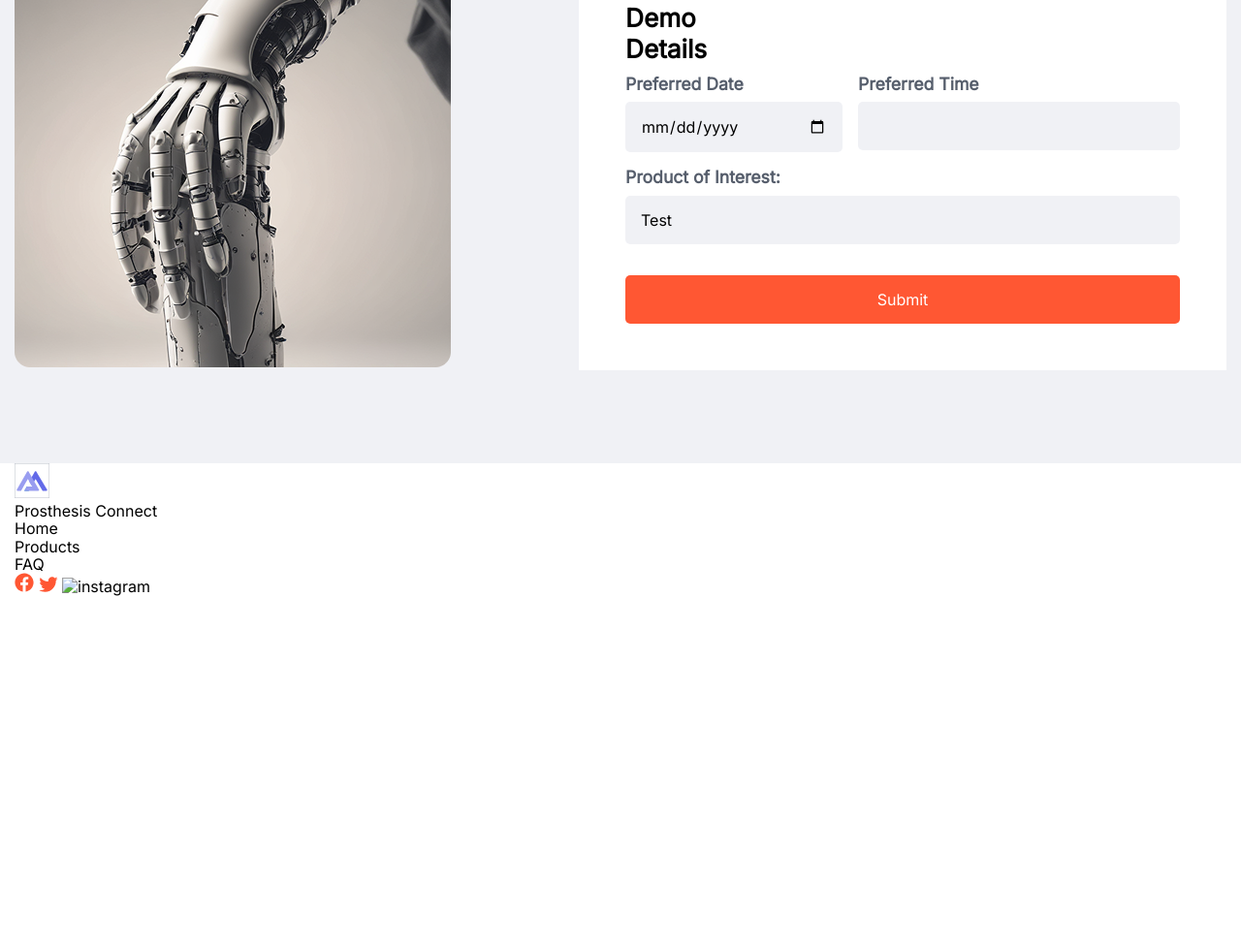
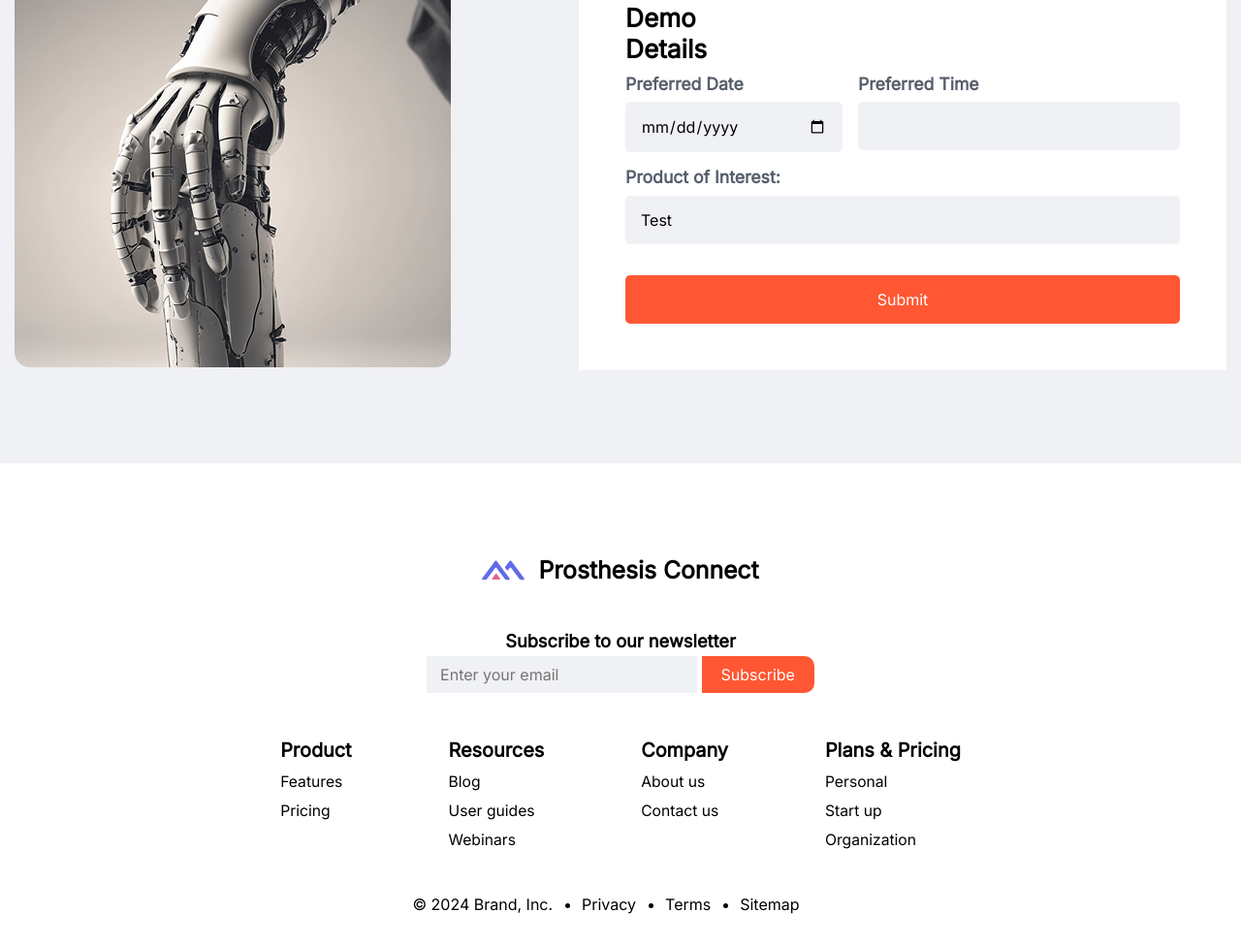
Before and after one commit to sadlyOs/Motorico, a website built with Vite: page index.html in a window 1280 px wide. Shown: the part 2237-3210 px from the top of the page at 97% size. Before the commit the page ends 2852 px from the top, so only its background shows below. Built offline with nearby package versions, Linux system fonts and the light colour scheme; files whose address does not match are found by name.

Commit message:
footer v1

```diff
--- a/index.html
+++ b/index.html
@@ -257,21 +257,64 @@
   <footer class="footer">
     <div class="container">
       <div class="footer__content">
-        <div class="footer__logo">
-          <img src="./public/icons/Image.svg" alt="logo" />
-          <p>Prosthesis Connect</p>
+        <div class="footer__col footer__col--logo">
+          <img src="./src/assets/icons/logo2.svg" alt="logo">
+          <h3>Prosthesis Connect</h3>
         </div>
-        <div class="footer__links">
-          <ul>
-            <li><a href="#">Home</a></li>
-            <li><a href="#">Products</a></li>
-            <li><a href="#">FAQ</a></li>
-          </ul>
+        <div class="footer__col footer__col--subscribe">
+          <h4>Subscribe to our newsletter</h4>
+          <input type="email" placeholder="Enter your email" />
+          <button class="link-button footer__btn">Subscribe</button>
         </div>
-        <div class="footer__socials">
-          <a href="#"><img src="./public/icons/facebook.svg" alt="facebook"></a>
-          <a href="#"><img src="./public/icons/twitter.svg" alt="twitter"></a>
-          <a href="#"><img src="./public/icons/instagram.svg" alt="instagram"></a>
+        <div class="footer__col footer__col--lists">
+          <div class="footer__list">
+            <span>Product</span>
+            <ul>
+              <li>Features</li>
+              <li>Pricing</li>
+            </ul>
+          </div>
+
+          <div class="footer__list">
+            <span>Resources</span>
+            <ul>
+              <li>Blog</li>
+              <li>User guides</li>
+              <li>Webinars</li>
+            </ul>
+          </div>
+
+          <div class="footer__list">
+            <span>Company</span>
+            <ul>
+              <li>About us</li>
+              <li>Contact us</li>
+            </ul>
+          </div>
+          <div class="footer__list">
+            <span>Plans & Pricing</span>
+            <ul>
+              <li>Personal</li>
+              <li>Start up</li>
+              <li>Organization</li>
+            </ul>
+          </div>
+        </div>
+        <div class="footer__col footer__col--other">
+          <div class="footer__links">
+            <p>© 2024 Brand, Inc.</p>
+            <ul>
+              <li>Privacy</li>
+              <li>Terms</li>
+              <li>Sitemap</li>
+            </ul>
+          </div>
+          <!-- <div class="footer__social">
+            <a href="#"><img src="./src/icons/twitter.svg" alt="twitter"></a>
+            <a href="#"><img src="./src/icons/facebook.svg" alt="facebook"></a>
+            <a href="#"><img src="./src/icons/linkedin.svg" alt="linkedin"></a>
+            <a href="#"><img src="./src/icons/youtube.svg" alt="youtube"></a>
+          </div> -->
         </div>
       </div>
     </div>
--- a/src/sass/base/_variables.sass
+++ b/src/sass/base/_variables.sass
@@ -1,5 +1,6 @@
 $breakpoints: (
     xl: 1200px,
     lg: 992px,
+    md: 768px,
     sm: 576px
 )
--- a/src/sass/components/_footer.sass
+++ b/src/sass/components/_footer.sass
@@ -0,0 +1,102 @@
+@use '../base/_color' as v
+@use '../base/_mixins' as mixins
+@use '../base/_variables'
+
+.footer
+    padding-top: 96px
+    padding-bottom: 31px
+
+    &__content
+        display: flex
+        flex-direction: column
+        align-items: center
+        gap: 48px
+
+    &__col--logo
+        display: flex
+        gap: 14px
+        font-size: clamp(1rem, 0.8933rem + 0.5333vw, 1.4rem);
+
+    &__col--subscribe
+        text-align: center
+
+    &__col--subscribe > h4
+        font-size: clamp(0.9rem, 0.82rem + 0.4vw, 1.2rem);
+        margin-bottom: 5px
+
+    &__col--subscribe > input:nth-of-type(1)
+        border: none
+        padding: 10px 14px
+        background: v.$lightGray
+        position: relative
+
+    &__col--subscribe > input:nth-of-type(1)::before
+        content: "sadas"
+        position: absolute
+        top: 0
+        left: 0
+        width: 16px
+        height: 16px
+        background: v.$black
+
+    &__btn
+        padding-top: 10px
+        padding-bottom: 10px
+        border: none
+        border-top-right-radius: 10px
+        border-bottom-right-radius: 10px
+
+    &__col--lists
+        display: flex
+        gap: 100px
+        flex-wrap: wrap
+        justify-content: center
+
+    &__list > span
+        display: block
+        font-weight: bold
+        font-size: clamp(1rem, 0.92rem + 0.4vw, 1.3rem);
+        margin-bottom: 12px
+        // justify-content: center
+
+    &__list li
+        font-size: clamp(0.9rem, 0.8733rem + 0.1333vw, 1rem);
+
+    &__list li:not(:last-child)
+        margin-bottom: 12px
+
+    &__col--other
+        display: flex
+        justify-content: center
+
+    &__links
+        display: flex
+
+    &__links > ul
+        display: flex
+        list-style-type: disc
+        padding-left: 30px
+
+    &__links li
+        padding-right: 30px
+
+    +mixins.respond("md")
+        &__col--lists
+            gap: 50px
+
+    +mixins.respond("sm")
+        &__btn
+            display: block
+            width: 100%
+            border-radius: 10px
+            margin-top: 5px
+
+        &__col--lists
+            gap: 20px
+
+        &__links
+            flex-direction: column
+            align-items: center
+
+        &__links > ul
+            margin-top: 5px
--- a/src/sass/main.sass
+++ b/src/sass/main.sass
@@ -6,6 +6,7 @@
 @use "./base/_linkButton"
 @use "./components/sections/_section.sass"
 @use "./components/_form"
+@use "./components/_footer"
 
 body
     font-family: 'Inter'
```
Also changed, not shown: src/assets/icons/logo2.svg (added), src/css/output.css, 1 other file.
